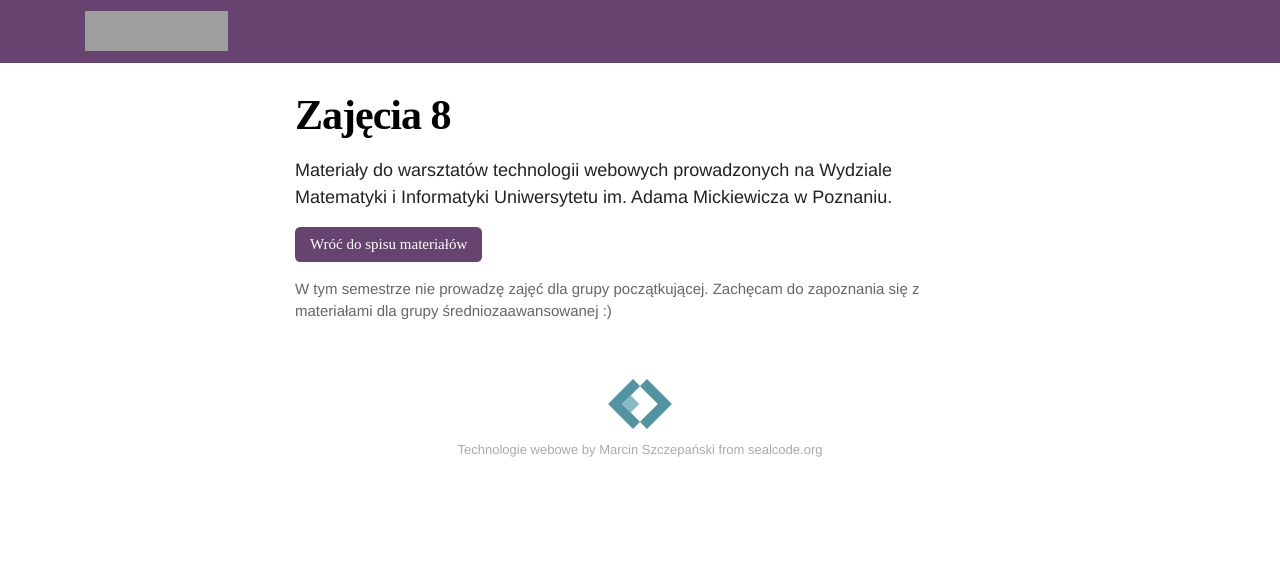
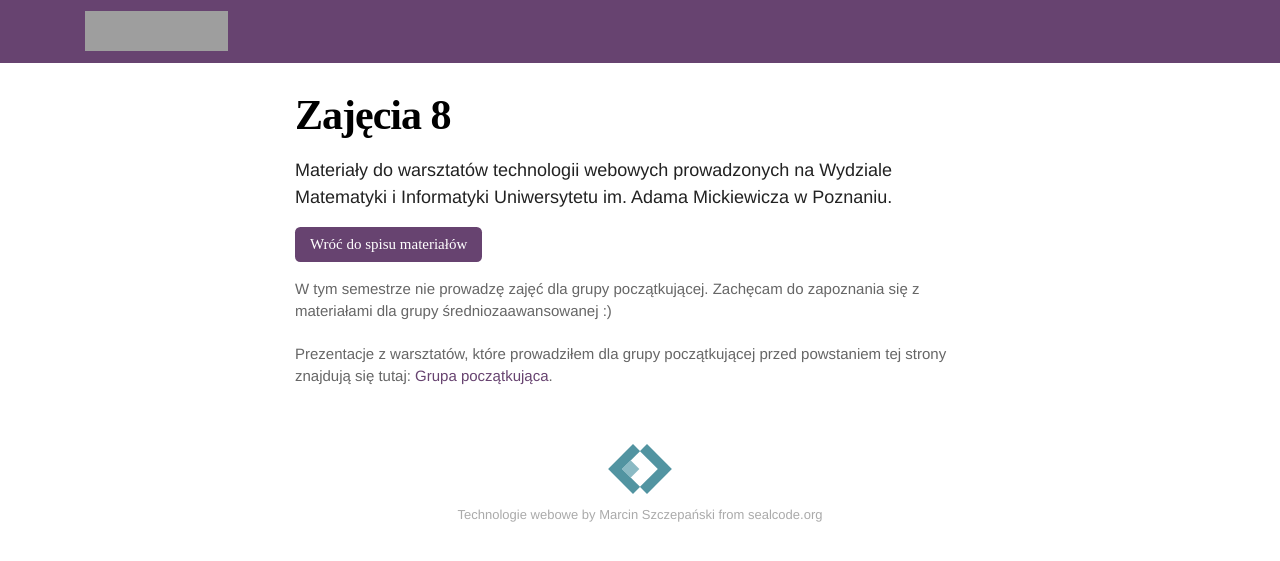
Before and after one commit to marcin-szczepanski/TWE, a Jekyll site: the page built from zajecia/1A/zaj08.md, in a window 1280 px wide. Shown: the top 561 px of the page. Built offline with Jekyll 4.4.1, drawn with Linux system fonts in a browser that asks for light colours; some web fonts are replaced; grey boxes are pictures that could not be loaded.

Commit message:
Update zaj08.md

```diff
--- a/zajecia/1A/zaj08.md
+++ b/zajecia/1A/zaj08.md
@@ -9,3 +9,6 @@ layout: default
 </div>
 
 W tym semestrze nie prowadzę zajęć dla grupy początkującej. Zachęcam do zapoznania się z materiałami dla&nbsp;grupy średniozaawansowanej :)
+
+Prezentacje z warsztatów, które prowadziłem dla grupy początkującej przed powstaniem tej strony znajdują się tutaj:
+<a href="https://www.dropbox.com/sh/y880vkq1a3nho1r/AAAlAiUbuR72RkZhozh5KB1Ua?dl=0" target="blank">Grupa początkująca</a>.
```
